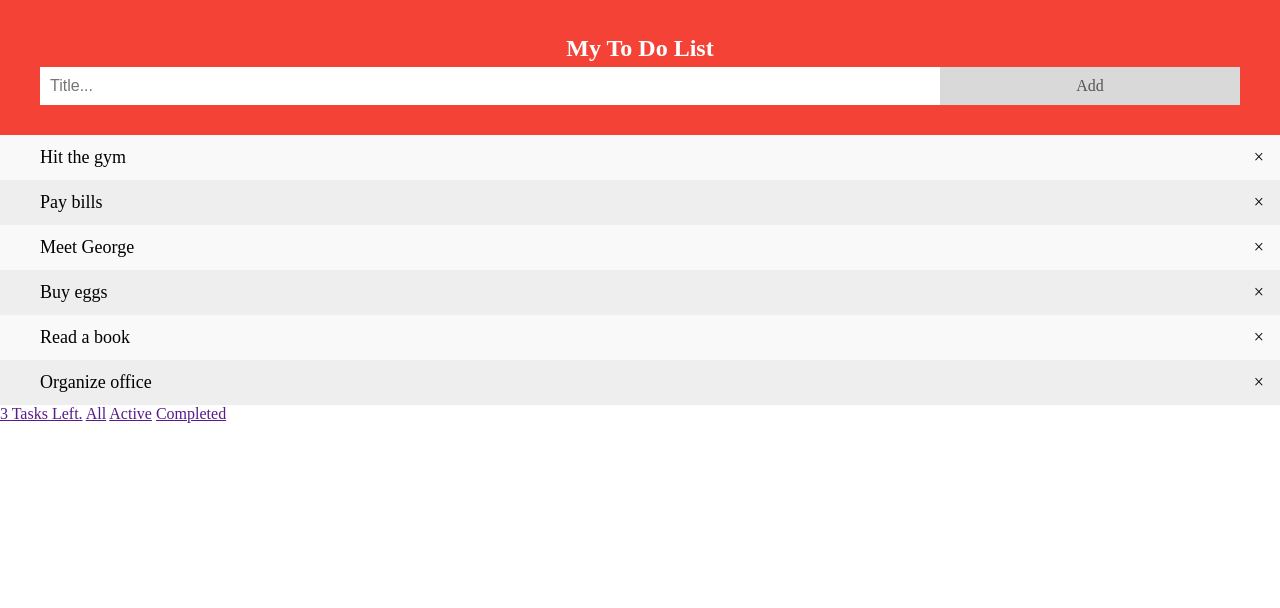
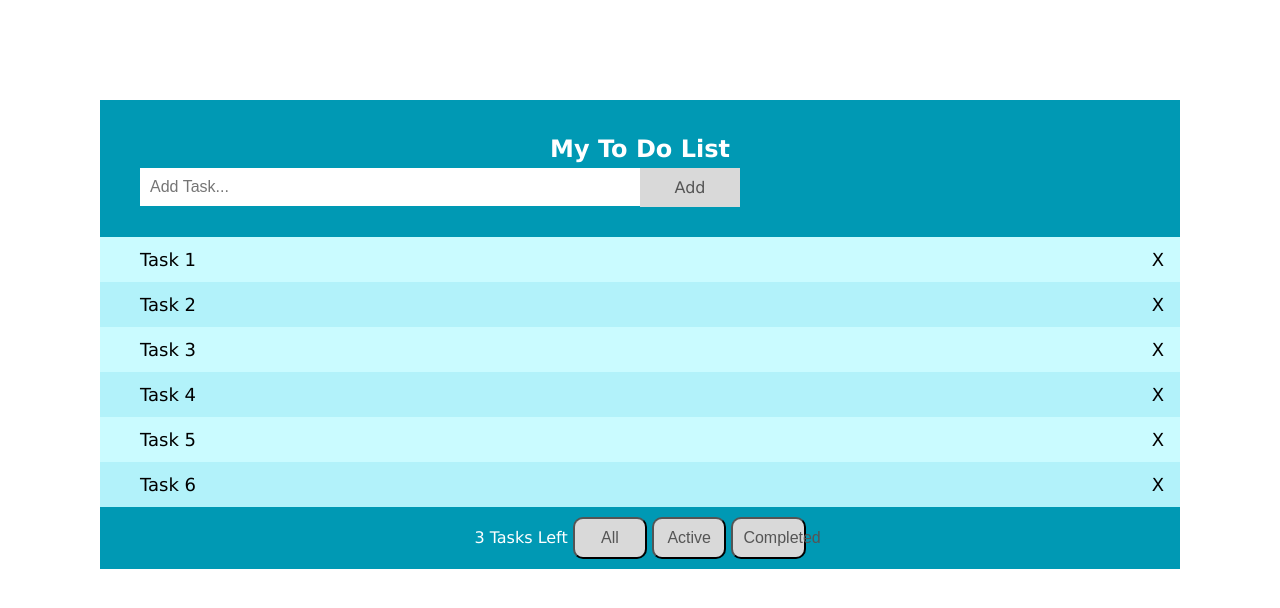
Before and after one commit to lucydavidson22/WebFrontendDev, a plain HTML site: page week6/ToDo/index.html in a window 1280 px wide. Both pictures are taken after a click on the element "Add". Drawn offline with Linux system fonts and the light colour scheme.

Commit message:
todo challenge

```diff
--- a/week6/ToDo/index.html
+++ b/week6/ToDo/index.html
@@ -2,175 +2,45 @@
 <html>
 <head>
 <meta name="viewport" content="width=device-width, initial-scale=1">
-<style>
-body {
-  margin: 0;
-  min-width: 250px;
-}
-
-/* Include the padding and border in an element's total width and height */
-* {
-  box-sizing: border-box;
-}
-
-/* Remove margins and padding from the list */
-ul {
-  margin: 0;
-  padding: 0;
-}
-
-/* Style the list items */
-ul li {
-  cursor: pointer;
-  position: relative;
-  padding: 12px 8px 12px 40px;
-  list-style-type: none;
-  background: #eee;
-  font-size: 18px;
-  transition: 0.2s;
-
-  /* make the list items unselectable */
-  -webkit-user-select: none;
-  -moz-user-select: none;
-  -ms-user-select: none;
-  user-select: none;
-}
-
-/* Set all odd list items to a different color (zebra-stripes) */
-ul li:nth-child(odd) {
-  background: #f9f9f9;
-}
-
-/* Darker background-color on hover */
-ul li:hover {
-  background: #ddd;
-}
-
-/* When clicked on, add a background color and strike out text */
-ul li.checked {
-  background: #888;
-  color: #fff;
-  text-decoration: line-through;
-}
-
-/* Add a "checked" mark when clicked on */
-ul li.checked::before {
-  content: '';
-  position: absolute;
-  border-color: #fff;
-  border-style: solid;
-  border-width: 0 2px 2px 0;
-  top: 10px;
-  left: 16px;
-  transform: rotate(45deg);
-  height: 15px;
-  width: 7px;
-}
-
-/* Style the close button */
-.close {
-  position: absolute;
-  right: 0;
-  top: 0;
-  padding: 12px 16px 12px 16px;
-}
-
-.close:hover {
-  background-color: #f44336;
-  color: white;
-}
-
-/* Style the header */
-.header {
-  background-color: #f44336;
-  padding: 30px 40px;
-  color: white;
-  text-align: center;
-}
-
-/* Clear floats after the header */
-.header:after {
-  content: "";
-  display: table;
-  clear: both;
-}
-
-/* Style the input */
-input {
-  margin: 0;
-  border: none;
-  border-radius: 0;
-  width: 75%;
-  padding: 10px;
-  float: left;
-  font-size: 16px;
-}
-
-/* Style the "Add" button */
-.addBtn {
-  padding: 10px;
-  width: 25%;
-  background: #d9d9d9;
-  color: #555;
-  float: left;
-  text-align: center;
-  font-size: 16px;
-  cursor: pointer;
-  transition: 0.3s;
-  border-radius: 0;
-}
-
-.addBtn:hover {
-  background-color: #bbb;
-}
-
-.footer {
-  text-align: center;
-  padding: 3px;
-  background-color: DarkSalmon;
-  color: white;
-}
-
-</style>
+<link rel="stylesheet" href="styles6.css">
 </head>
 <body>
 
 <div id="myDIV" class="header">
   <h2 style="margin:5px">My To Do List</h2>
-  <input type="text" id="myInput" placeholder="Title...">
+  <input type="text" id="addedTask" placeholder="Add Task...">
   <span onclick="newElement()" class="addBtn">Add</span>
 </div>
 
-<ul id="myUL">
-  <li>Hit the gym</li>
-  <li>Pay bills</li>
-  <li>Meet George</li>
-  <li>Buy eggs</li>
-  <li>Read a book</li>
-  <li>Organize office</li>
+<ul id="listItems">
+  <li>Task 1</li>
+  <li>Task 2</li>
+  <li>Task 3</li>
+  <li>Task 4</li>
+  <li>Task 5</li>
+  <li>Task 6</li>
 </ul>
 
-<footer>
-  <a href="">3 Tasks Left.</a>
-  <a href="">All</a>
-  <a href="">Active</a>
-  <a href="">Completed</a>
+<footer >
+  <span>3 Tasks Left</span>
+  <button class="completeBtn">All</button>
+  <button class="completeBtn">Active</button>
+  <button class="completeBtn">Completed</button>
 </footer>
 
 <script>
-// Create a "close" button and append it to each list item
-var myNodelist = document.getElementsByTagName("LI");
-var i;
-for (i = 0; i < myNodelist.length; i++) {
+// Adding a delete to each list item
+var gettingListItems = document.getElementsByTagName("LI");
+for (var i = 0; i < gettingListItems.length; i++) {
   var span = document.createElement("SPAN");
-  var txt = document.createTextNode("\u00D7");
-  span.className = "close";
-  span.appendChild(txt);
-  myNodelist[i].appendChild(span);
+  var x = document.createTextNode("X");
+  span.className = "delete";
+  span.appendChild(x);
+  gettingListItems[i].appendChild(span);
 }
 
-// Click on a close button to hide the current list item
-var close = document.getElementsByClassName("close");
+// Click on an X to remove that list item
+var close = document.getElementsByClassName("delete");
 var i;
 for (i = 0; i < close.length; i++) {
   close[i].onclick = function() {
@@ -190,19 +60,19 @@ list.addEventListener('click', function(ev) {
 // Create a new list item when clicking on the "Add" button
 function newElement() {
   var li = document.createElement("li");
-  var inputValue = document.getElementById("myInput").value;
+  var inputValue = document.getElementById("addedTask").value;
   var t = document.createTextNode(inputValue);
   li.appendChild(t);
   if (inputValue === '') {
-    alert("You must write something!");
+    alert("You can't add nothing!");
   } else {
-    document.getElementById("myUL").appendChild(li);
+    document.getElementById("listItems").appendChild(li);
   }
-  document.getElementById("myInput").value = "";
+  document.getElementById("addedTask").value = "";
 
   var span = document.createElement("SPAN");
-  var txt = document.createTextNode("\u00D7");
-  span.className = "close";
+  var txt = document.createTextNode("X");
+  span.className = "delete";
   span.appendChild(txt);
   li.appendChild(span);
 
--- /dev/null
+++ b/week6/ToDo/styles6.css
@@ -0,0 +1,144 @@
+body {
+    margin: 100px;
+    min-width: 250px;
+    font-family: 'Lucida Sans', 'Lucida Sans Regular', 'Lucida Grande', 'Lucida Sans Unicode', Geneva, Verdana, sans-serif;
+  }
+
+  /* Include the padding and border in an element's total width and height */
+  * {
+    box-sizing: border-box;
+  }
+
+  /* Remove margins and padding from the list */
+  ul {
+    margin: 0;
+    padding: 0;
+  }
+
+  /* Style the list items */
+  ul li {
+    cursor: pointer;
+    position: relative;
+    padding: 12px 8px 12px 40px;
+    list-style-type: none;
+    background: rgb(178, 242, 250);
+    font-size: 18px;
+    transition: 0.2s;
+
+    /* make the list items unselectable */
+    /* -webkit-user-select: none;
+    -moz-user-select: none;
+    -ms-user-select: none;
+    user-select: none; */
+  }
+
+  /* Set all odd list items to a different color (zebra-stripes) */
+  ul li:nth-child(odd) {
+    background: #cafbff;
+  }
+
+  /* Darker background-color on hover */
+  ul li:hover {
+    background: rgb(137, 198, 233);
+  }
+
+  /* When clicked on, add a background color and strike out text */
+  ul li.checked {
+    background: rgb(229, 245, 252);
+    color: rgb(65, 76, 82);
+    text-decoration: line-through;
+  }
+
+  /* Add a "checked" mark when clicked on */
+  ul li.checked::before {
+    content: '';
+    position: absolute;
+    border-color: rgb(0, 0, 0);
+    border-style: solid;
+    border-width: 0 2px 2px 0;
+    top: 10px;
+    left: 16px;
+    transform: rotate(45deg);
+    height: 15px;
+    width: 7px;
+  }
+
+  /* Style the delete buttons */
+  .delete {
+    position: absolute;
+    right: 0;
+    top: 0;
+    padding: 12px 16px 12px 16px;
+  }
+
+  .delete:hover {
+    background-color: #0099b4;
+    color: white;
+  }
+
+  /* Style the header */
+  .header {
+    background-color: #0099b4;
+    padding: 30px 40px;
+    color: white;
+    text-align: center;
+  }
+
+  /* Padding after the header */
+  .header:after {
+    content: "";
+    display: table;
+    clear: both;
+  }
+
+  /* Style the input */
+  input {
+    margin: 0px;
+    border: none;
+    border-radius: 0;
+    width: 50%;
+    padding: 10px;
+    float: left;
+    font-size: 16px;
+  }
+
+  /* Style the "Add" button */
+  .addBtn {
+    padding: 10px;
+    width: 10%;
+    background: #d9d9d9;
+    color: #555;
+    float: left;
+    text-align: center;
+    font-size: 16px;
+    cursor: pointer;
+    transition: 0.3s;
+    border-radius: 0;
+  }
+
+  .addBtn:hover {
+    background-color: #bbb;
+  }
+
+  .completeBtn {
+    padding: 10px;
+    width: 7%;
+    background: #d9d9d9;
+    color: #555;
+    text-align: center;
+    font-size: 16px;
+    cursor: pointer;
+    transition: 0.3s;
+    border-radius: 10px;
+  }
+
+  .completeBtn:hover {
+    background-color: #bbb;
+  }
+
+  footer {
+    text-align: center;
+    padding: 10px;
+    background-color: #0099b4;
+    color: white;
+  }
```
